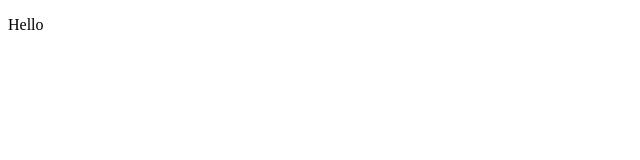
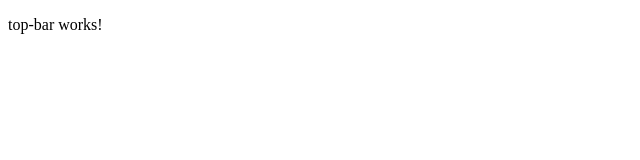
Before and after one commit to KyKri/code-review, an Angular app: page / in a window 1280 px wide. Shown: the top 160 px of the page, without its empty margins (0-640 px from the left). Built offline with nearby package versions, Linux system fonts and the light colour scheme.

Commit message:
added top bar component

```diff
--- a/src/app/app.component.html
+++ b/src/app/app.component.html
@@ -1,2 +1,4 @@
-<router-outlet></router-outlet>
-<div><p>Hello</p></div>
+<app-top-bar></app-top-bar>
+<div class="container">
+  <router-outlet></router-outlet>
+</div>
--- a/src/app/app.module.ts
+++ b/src/app/app.module.ts
@@ -3,10 +3,12 @@
 
 import { AppRoutingModule } from './app-routing.module';
 import { AppComponent } from './app.component';
+import { TopBarComponent } from './top-bar/top-bar.component';
 
 @NgModule({
   declarations: [
-    AppComponent
+    AppComponent,
+    TopBarComponent
   ],
   imports: [
     BrowserModule,
--- /dev/null
+++ b/src/app/top-bar/top-bar.component.html
@@ -0,0 +1 @@
+<p>top-bar works!</p>
--- /dev/null
+++ b/src/app/top-bar/top-bar.component.ts
@@ -0,0 +1,15 @@
+import { Component, OnInit } from '@angular/core';
+
+@Component({
+  selector: 'app-top-bar',
+  templateUrl: './top-bar.component.html',
+  styleUrls: ['./top-bar.component.css']
+})
+export class TopBarComponent implements OnInit {
+
+  constructor() { }
+
+  ngOnInit() {
+  }
+
+}
```
Also changed, not shown: src/app/top-bar/top-bar.component.css (added), 2 other files (tests, documents, lock files or other folders).
